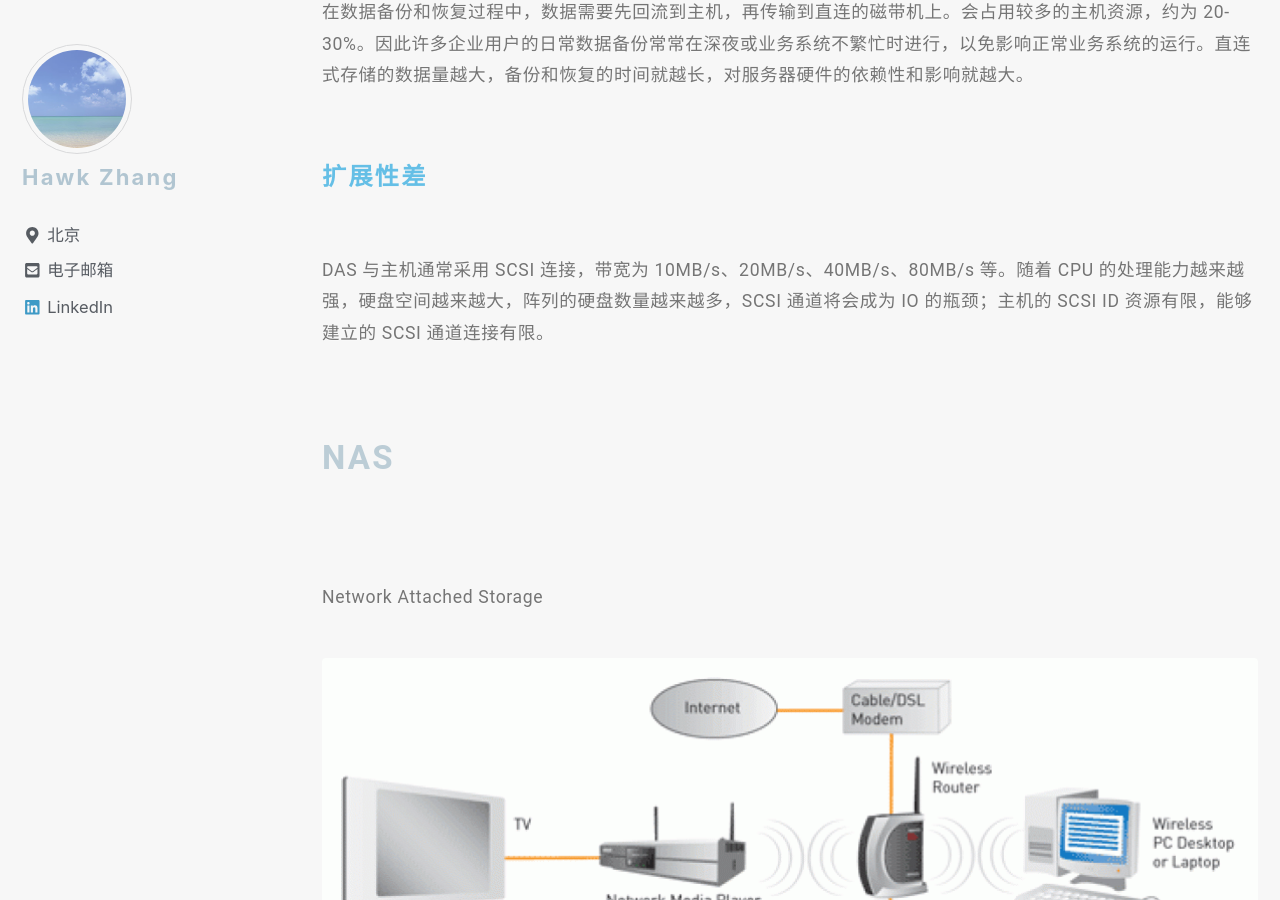
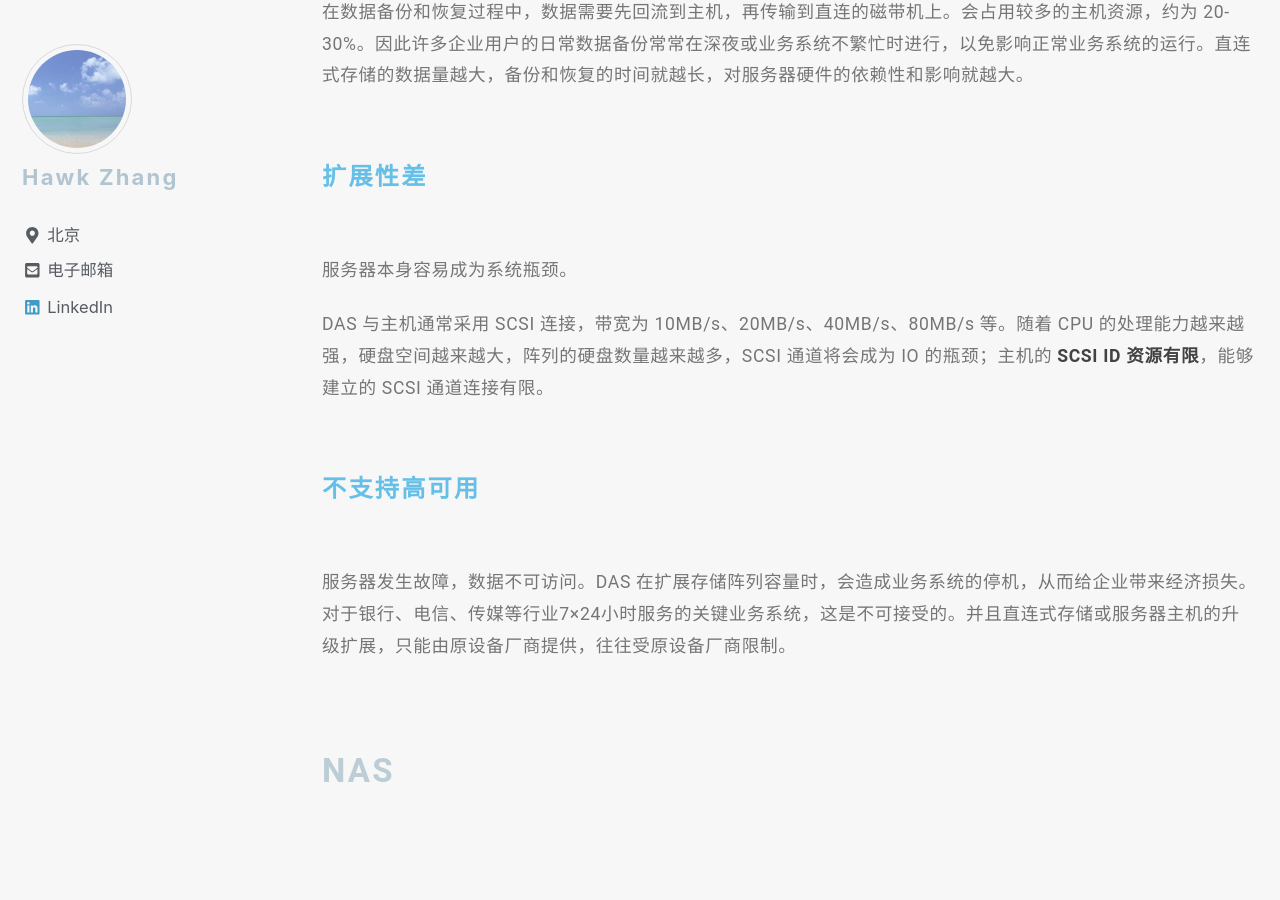
Before and after one commit to narru888/linotes_note, a Jekyll site: the page built from _posts/storage/2018-03-01-das.nas.san.md, in a window 1280 px wide and 900 px high, scrolled down 3782 px. Built offline with Jekyll 4.4.1, drawn with Linux system fonts in a browser that asks for light colours; nearby versions of some CDN libraries; a script that is not in the unit is left out.

Commit message:
update on 2018-11-21 11:02:01 CST

```diff
--- a/_posts/storage/2018-03-01-das.nas.san.md
+++ b/_posts/storage/2018-03-01-das.nas.san.md
@@ -48,7 +48,13 @@ DAS **依赖** 主机的 **操作系统** 进行数据的 IO 读写和存储维
 
 #### 扩展性差
 
-DAS 与主机通常采用 SCSI 连接，带宽为 10MB/s、20MB/s、40MB/s、80MB/s 等。随着 CPU 的处理能力越来越强，硬盘空间越来越大，阵列的硬盘数量越来越多，SCSI 通道将会成为 IO 的瓶颈；主机的 SCSI ID 资源有限，能够建立的 SCSI 通道连接有限。
+服务器本身容易成为系统瓶颈。
+
+DAS 与主机通常采用 SCSI 连接，带宽为 10MB/s、20MB/s、40MB/s、80MB/s 等。随着 CPU 的处理能力越来越强，硬盘空间越来越大，阵列的硬盘数量越来越多，SCSI 通道将会成为 IO 的瓶颈；主机的 **SCSI ID 资源有限**，能够建立的 SCSI 通道连接有限。
+
+#### 不支持高可用
+
+服务器发生故障，数据不可访问。DAS 在扩展存储阵列容量时，会造成业务系统的停机，从而给企业带来经济损失。对于银行、电信、传媒等行业7×24小时服务的关键业务系统，这是不可接受的。并且直连式存储或服务器主机的升级扩展，只能由原设备厂商提供，往往受原设备厂商限制。
 
 
 
```
